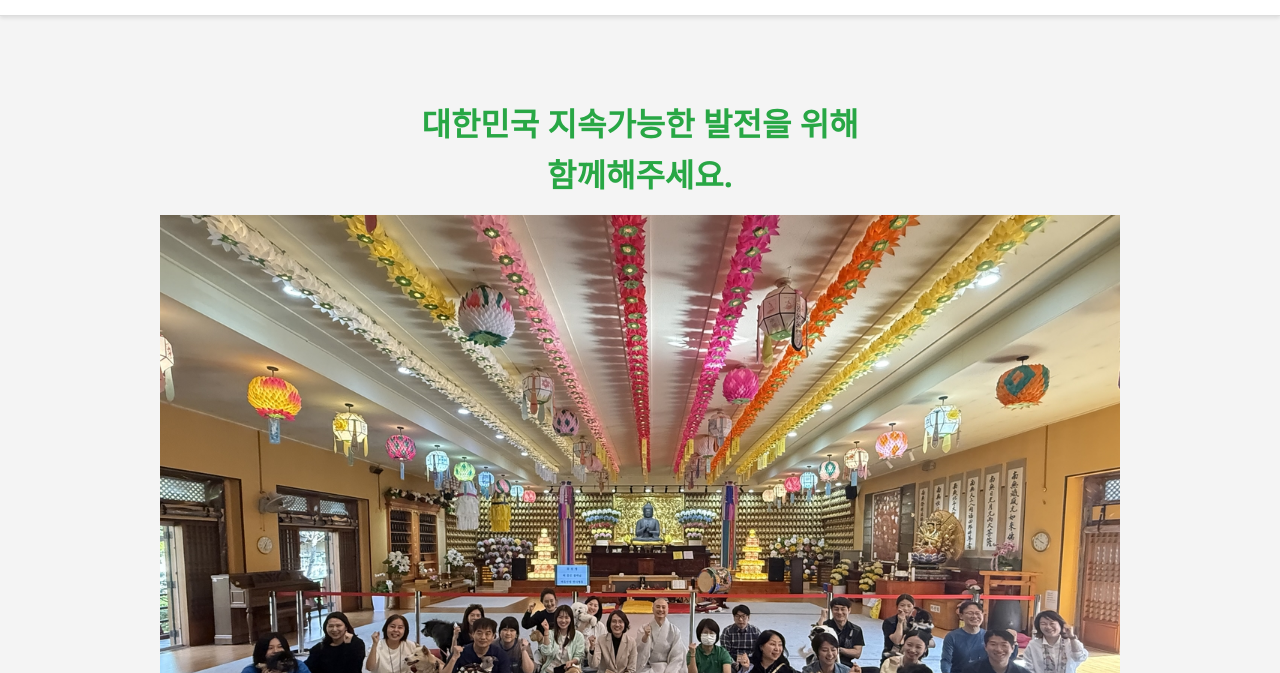
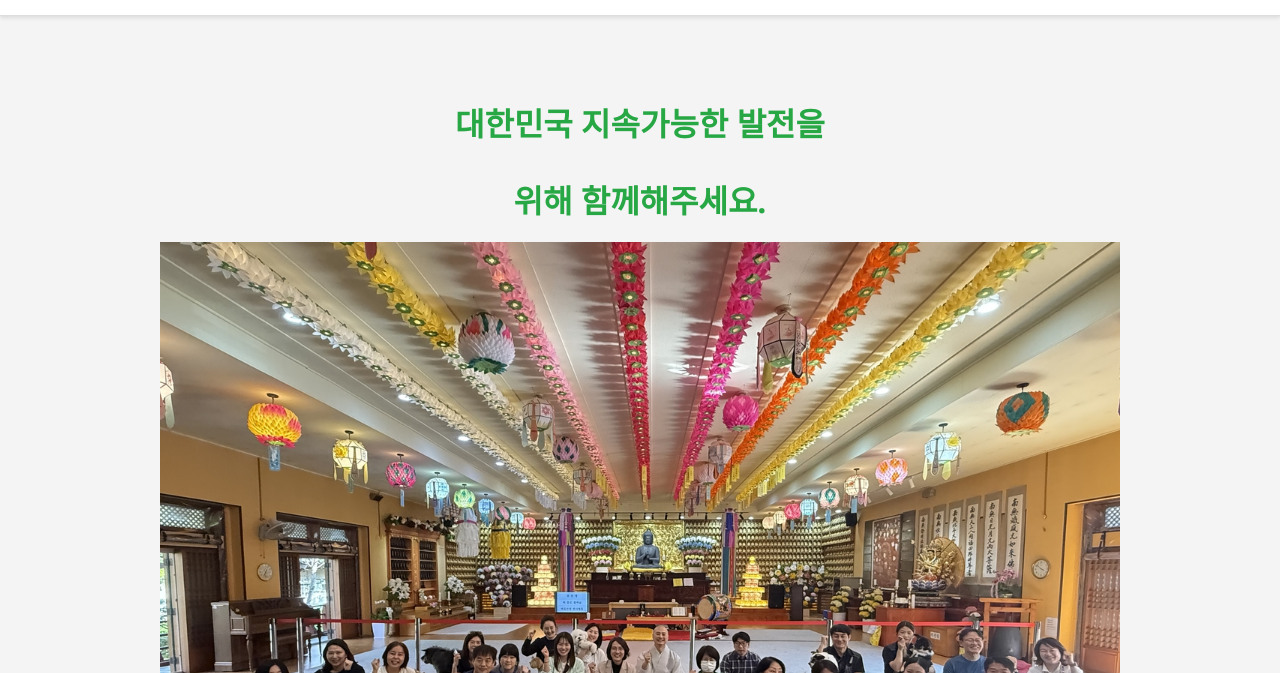
Before and after one commit to TouchTouch-dev/HeroHiking, a plain HTML site: page index.html in a window 1280 px wide. Shown: the part 127-800 px from the top of the page. Drawn offline with Linux system fonts and the light colour scheme.

Commit message:
Update index.html

```diff
--- a/index.html
+++ b/index.html
@@ -23,7 +23,8 @@
 
     <main class="main-content">
         <div class="container">
-            <h2>대한민국 지속가능한 발전을 위해 <br> 함께해주세요.</h2>
+            <h2>대한민국 지속가능한 발전을</h2>
+            <h2>위해 함께해주세요.</h2>
             <img src="image/temple.jpg" alt="지속가능한 발전" style="max-width: 80%; height: auto; margin-bottom: 15px;">            <section class="campaign-section">
                 <h3>주요 사업</h3>
                 <div class="campaign-cards">
```
